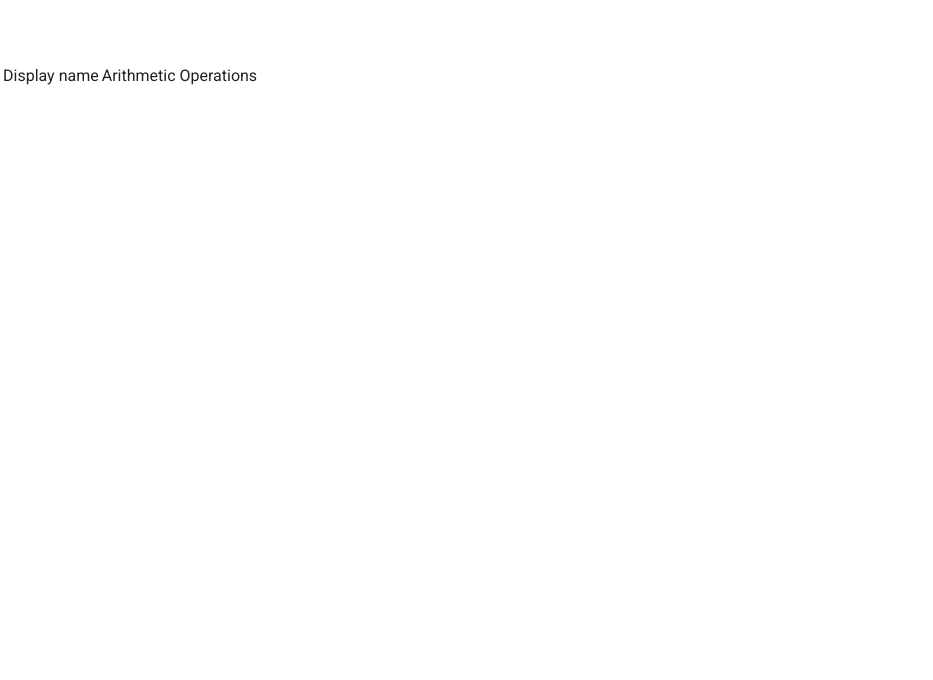
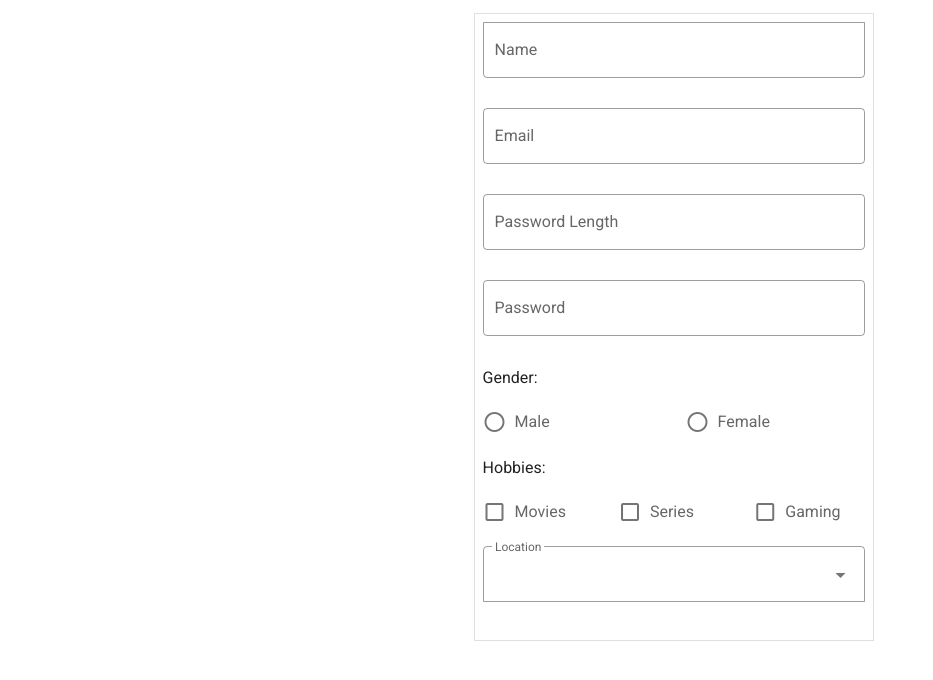
Before and after one commit to sooraj-ngp/Task-VueJS, a Vue app: page /#/ in a window 1280 px wide. Shown: the top 680 px of the page, without its empty margins (0-933 px from the left). Built offline with nearby package versions, Linux system fonts and the light colour scheme.

Commit message:
Created a form with fields name, email, password length, password, location, gender, hobbies.

```diff
--- a/src/views/HomeView.vue
+++ b/src/views/HomeView.vue
@@ -1,15 +1,142 @@
 <template>
-  <hello-world />
+  <!-- <hello-world /> -->
+  <div>
+    <v-card
+      :key="n"
+      class="pa-2 card"
+      max-width="400"
+      outlined
+      tile
+    >
+      <v-text-field
+        v-model="name"
+        :rules="rules.name"
+        color="blue darken-2"
+        label="Name"
+        outlined
+        required
+      ></v-text-field>
+      <v-text-field
+        v-model="email"
+        :rules="rules.email"
+        color="blue darken-2"
+        label="Email"
+        outlined
+        required
+      ></v-text-field>
+      <v-text-field
+        v-model="passwordLength"
+        color="blue darken-2"
+        label="Password Length"
+        :rules="rules.passwordLength"
+        outlined
+        required
+      ></v-text-field>
+      <v-text-field
+        v-model="password"
+        color="blue darken-2"
+        label="Password"
+        readonly
+        outlined
+      ></v-text-field>
+      Gender:
+      <v-radio-group v-model="radioGroup" >
+        <v-row>
+          <v-col>
+            <v-radio
+              label="Male"
+              value="radio-male"
+            ></v-radio>
+          </v-col>
+          <v-col>
+            <v-radio
+              label="Female"
+              value="radio-female"
+            ></v-radio>
+          </v-col>
+        </v-row>
+      </v-radio-group>
+      Hobbies:
+      <v-row>
+        <v-col>
+          <v-checkbox
+            v-model="selected"
+            label="Movies"
+            value="Movies"
+          ></v-checkbox>
+        </v-col>
+        <v-col>
+          <v-checkbox
+            v-model="selected"
+            label="Series"
+            value="Series"
+          ></v-checkbox>
+        </v-col>
+        <v-col>
+          <v-checkbox
+            v-model="selected"
+            label="Gaming"
+            value="Gaming"
+          ></v-checkbox>
+        </v-col>
+      </v-row>
+      <v-combobox
+        v-model="location"
+        :items="items"
+        label="Location"
+
+        outlined
+      ></v-combobox>
+
+      </v-card>
+
+      <!-- <button @click="add">Submit</button> -->
+  </div>
 </template>
 
+
 <script>
-  import HelloWorld from '../components/ArithmeticOperations'
+export default {
+  data(){
+    return {
+      name: '',
+      email: '',
+      passwordLength: '',
+      selected: [],
+      rules: {
+        name: [val => (val || '').length > 0 || 'This field is required', val => (!val) || /^[a-zA-Z\s]*$/.test(val) || 'Name must be in alphabets only'],
+        email: [val => (val || '').length > 0 || 'This field is required', val => !val || /^\w+([.-]?\w+)*@\w+([.-]?\w+)*(\.\w{2,3})+$/.test(val) || 'E-mail must be valid'],
+        passwordLength: [val => (val|| '').length > 0 || 'This field is required', val => (7 < (val)) && ((val) < 21) || 'Password length must be between 8 and 20']
+      },
+      location: [],
+      items: [
+        'Chennai',
+        'Bangalore',
+        'Hyderabad'
+      ],
+    }
+  },
 
-  export default {
-    name: 'HomeView',
+  methods:{
 
-    components: {
-      HelloWorld,
-    },
   }
+}
+ // import HelloWorld from '../components/ArithmeticOperations'
+
+  // export default {
+  //   name: 'HomeView',
+
+  //   components: {
+  //     HelloWorld,
+  //   },
+  // }
 </script>
+
+<!-- Add "scoped" attribute to limit CSS to this component only -->
+<style scoped>
+
+.card{
+  margin-top: 1%;
+  margin-left: 37%;
+}
+</style>
```
